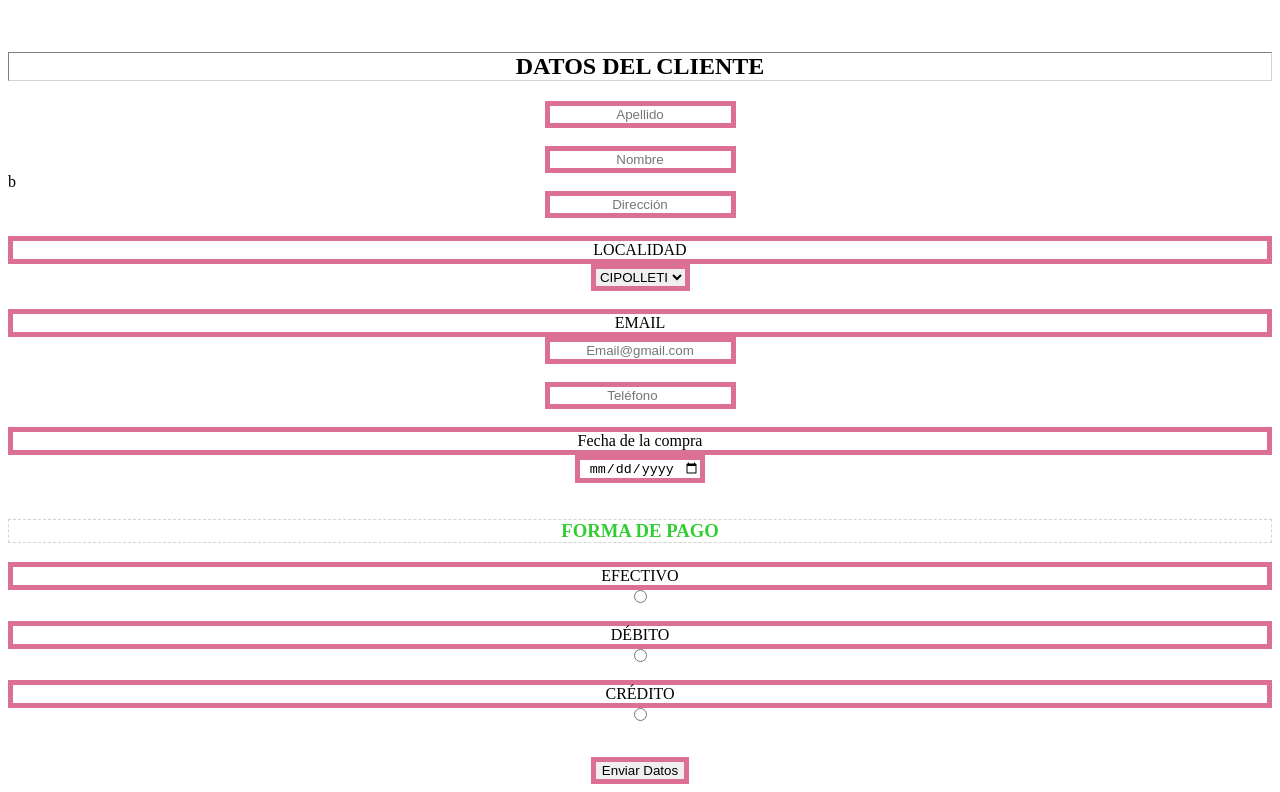
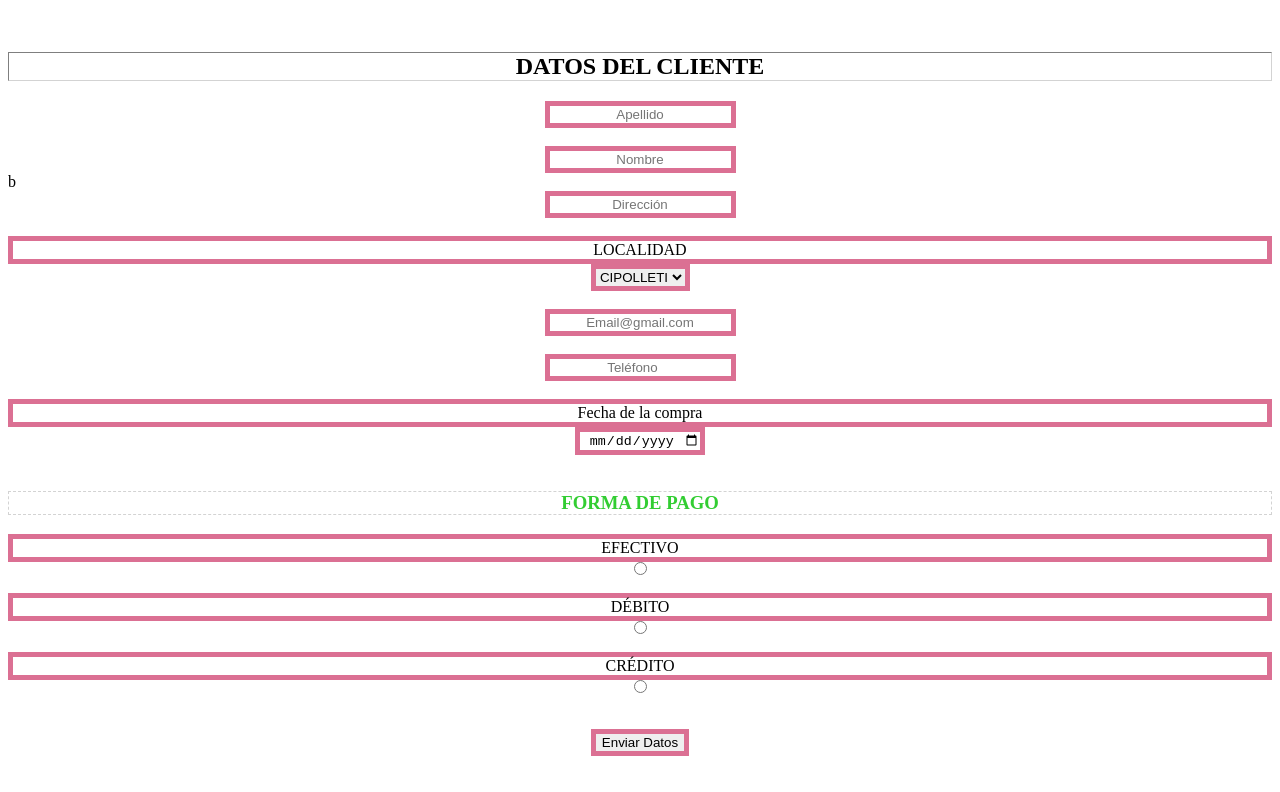
Before and after one commit to FelDom2008/Tienda-de-zapatillas, a plain HTML site: page index.html in a window 1280 px wide. Shown: the part 3216-4008 px from the top of the page. After the commit the page ends 3980 px from the top, so only its background shows below. Drawn offline with Linux system fonts and the light colour scheme.

Commit message:
Update index.html

```diff
--- a/index.html
+++ b/index.html
@@ -103,7 +103,6 @@
             <option>OTRA</option>
         </select><br>
 
-        <label class="texto" id="emi" for="emal">EMAIL</label>
         <input class="texto" id="ema" type="email" id="emal" placeholder="Email@gmail.com">
         <br>
 
```
